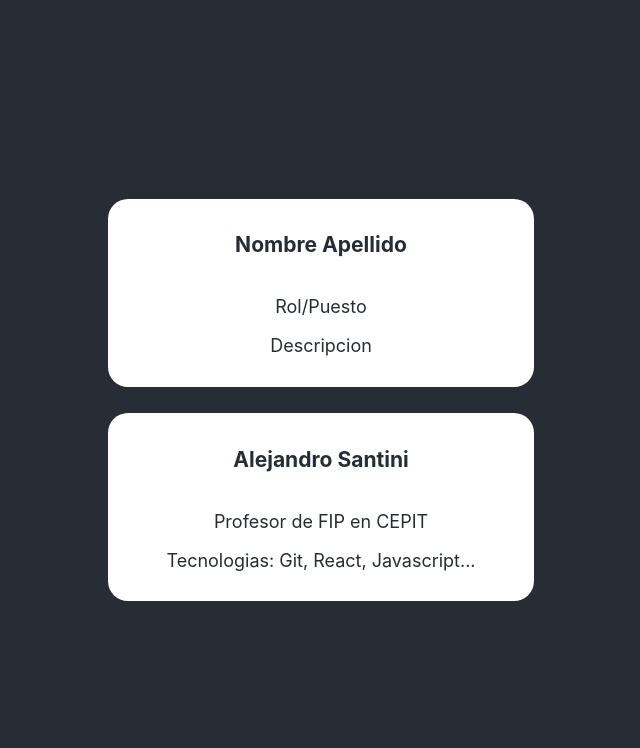
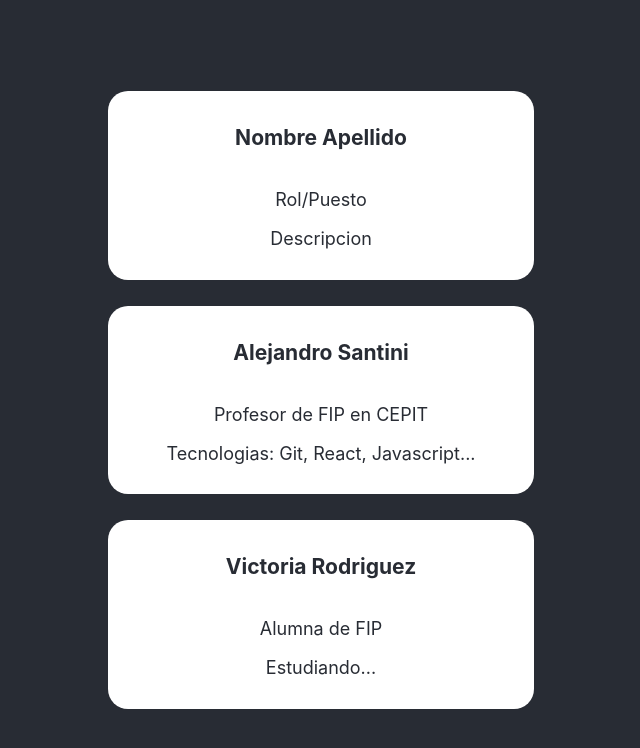
Before and after one commit to AlejandroSantini/git-practice, a React (Create React App) app: page / in a window 1280 px wide. Shown: the top 748 px of the page, without its empty margins (319-959 px from the left). Built offline with nearby package versions, Linux system fonts and the light colour scheme.

Commit message:
Agrego info mia

```diff
--- a/src/App.js
+++ b/src/App.js
@@ -18,6 +18,13 @@ function App() {
                   <p>Tecnologias: Git, React, Javascript...</p>
                </div>
             </div>
+              <div className="card">
+               <h3>Victoria Rodriguez</h3>
+               <div>
+                  <p>Alumna de FIP</p>
+                  <p>Estudiando... </p>
+               </div>
+            </div>
          </header>
       </div>
    );
```
